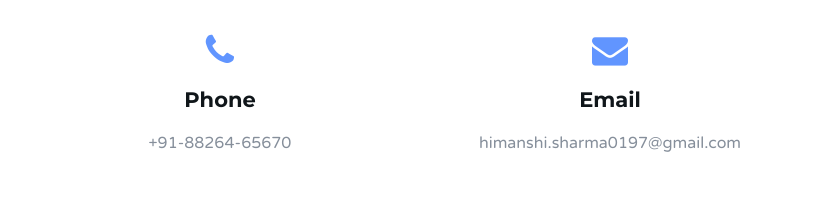
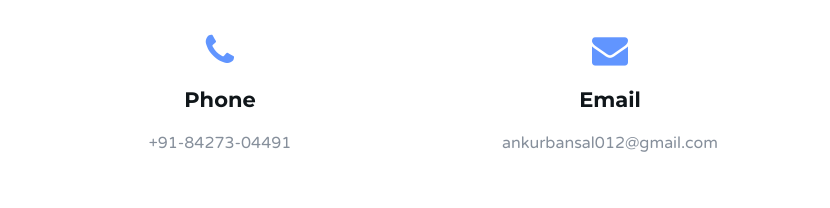
Before and after one commit to ManiacWolf/Learnify, a plain HTML site: page Learnify/index.html in a window 1280 px wide. Shown: the part 4040-4248 px from the top of the page, 30-860 px from the left. Drawn offline with Linux system fonts and the light colour scheme.

Commit message:
Update index.html

```diff
--- a/Learnify/index.html
+++ b/Learnify/index.html
@@ -401,7 +401,7 @@
 					<div class="contact">
 						<i class="fa fa-phone"></i>
 						<h3>Phone</h3>
-						<p>+91-88264-65670</p>
+						<p>+91-84273-04491</p>
 					</div>
 				</div>
 				<!-- /contact -->
@@ -411,7 +411,7 @@
 					<div class="contact">
 						<i class="fa fa-envelope"></i>
 						<h3>Email</h3>
-						<p>himanshi.sharma0197@gmail.com</p>
+						<p>ankurbansal012@gmail.com</p>
 					</div>
 				</div>
 				<!-- /contact -->
```
